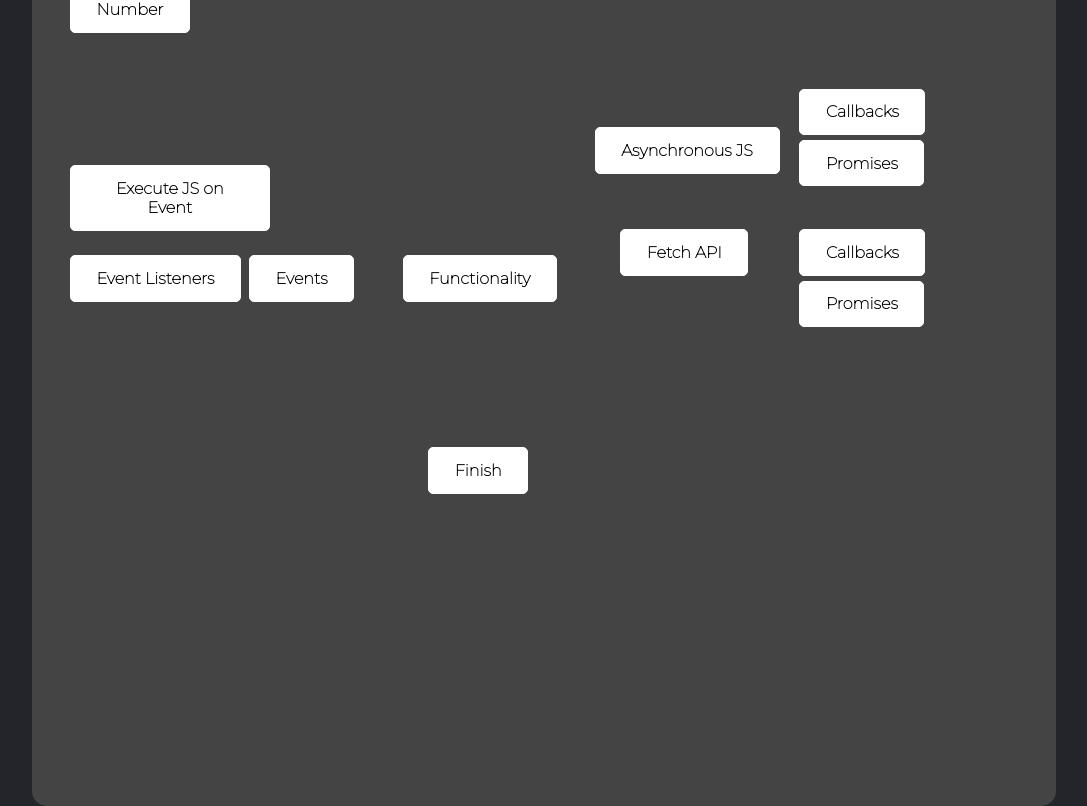
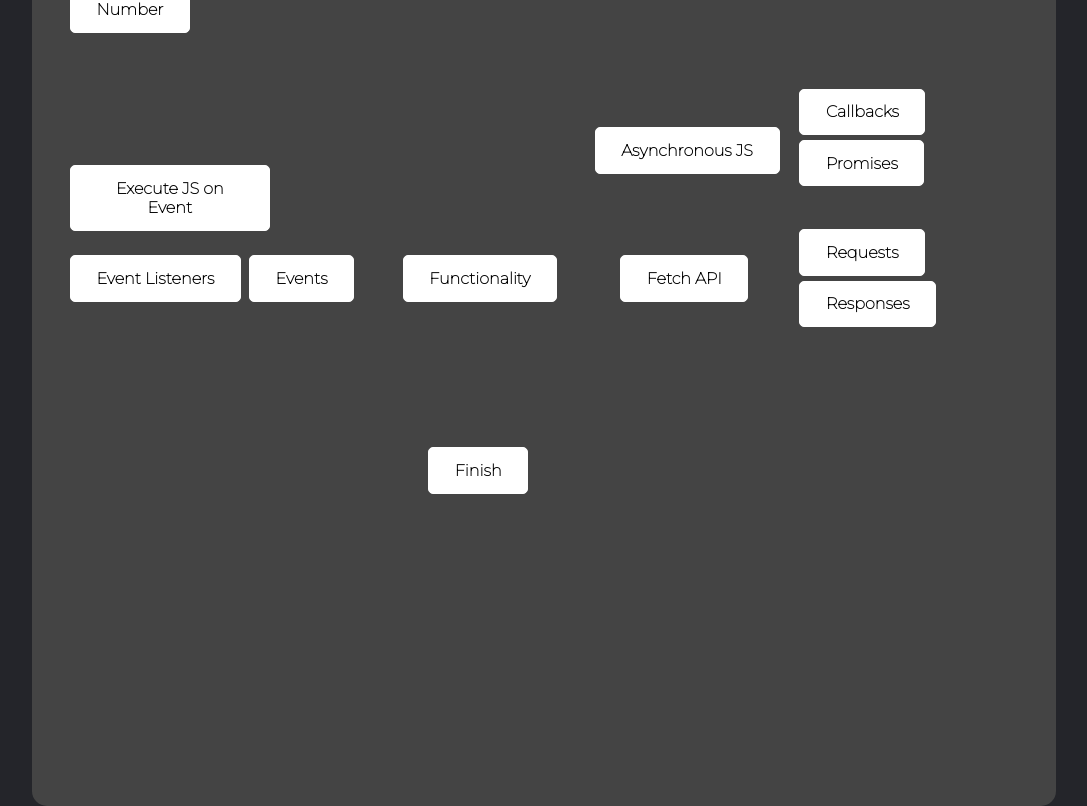
Before and after one commit to JoeyChan1388/interactive-roadmap, a React (Create React App) app: page /roadmaps/JS in a window 1280 px wide. Shown: the part 1076-1882 px from the top of the page, without its empty margins (96-1183 px from the left). Built offline with nearby package versions, Linux system fonts and the light colour scheme.

Commit message:
Commit Final Roadmap

```diff
--- a/src/Components/Roadmap.js
+++ b/src/Components/Roadmap.js
@@ -163,10 +163,10 @@ const Roadmap = (props) => {
                 <RoadmapContent title={'Callbacks'} path={'/roadmapcontent/JSCallbacks'} topmargin={67} leftmargin={columnwidth * 4 + 2} ></RoadmapContent>
                 <RoadmapContent title={'Promises'} path={'/roadmapcontent/JSPromises'} topmargin={71} leftmargin={columnwidth * 4 + 2} ></RoadmapContent>
 
-                <RoadmapContent title={'Callbacks'} path={'/roadmapcontent/JSCallbacks'} topmargin={78} leftmargin={columnwidth * 4 + 2} ></RoadmapContent>
-                <RoadmapContent title={'Promises'} path={'/roadmapcontent/JSPromises'} topmargin={82} leftmargin={columnwidth * 4 + 2} ></RoadmapContent>
+                <RoadmapContent title={'Fetch API'} path={'/roadmapcontent/JSFetchAPI'} topmargin={80} leftmargin={columnwidth * 3 + 2} ></RoadmapContent>
 
-                <RoadmapContent title={'Fetch API'} path={'/roadmapcontent/JSFetchAPI'} topmargin={78} leftmargin={columnwidth * 3 + 2} ></RoadmapContent>
+                <RoadmapContent title={'Requests'} path={'/roadmapcontent/JSRequests'} topmargin={78} leftmargin={columnwidth * 4 + 2} ></RoadmapContent>
+                <RoadmapContent title={'Responses'} path={'/roadmapcontent/JSResponses'} topmargin={82} leftmargin={columnwidth * 4 + 2} ></RoadmapContent>
 
                 <RoadmapContent title={'Finish'} path={'#'} topmargin={95} leftmargin={columnwidth * 2 + 1} ></RoadmapContent>
             </div>
```
